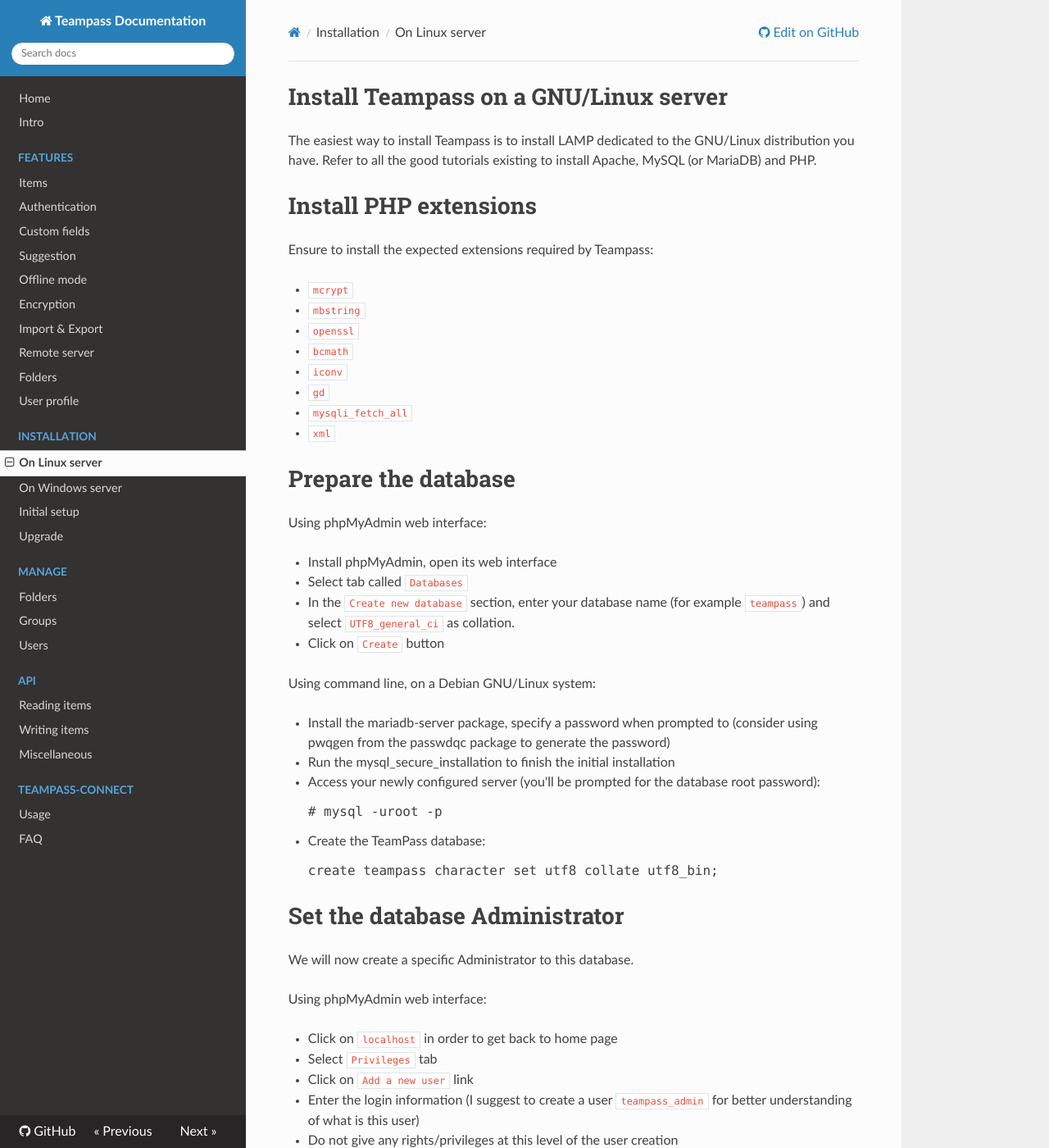
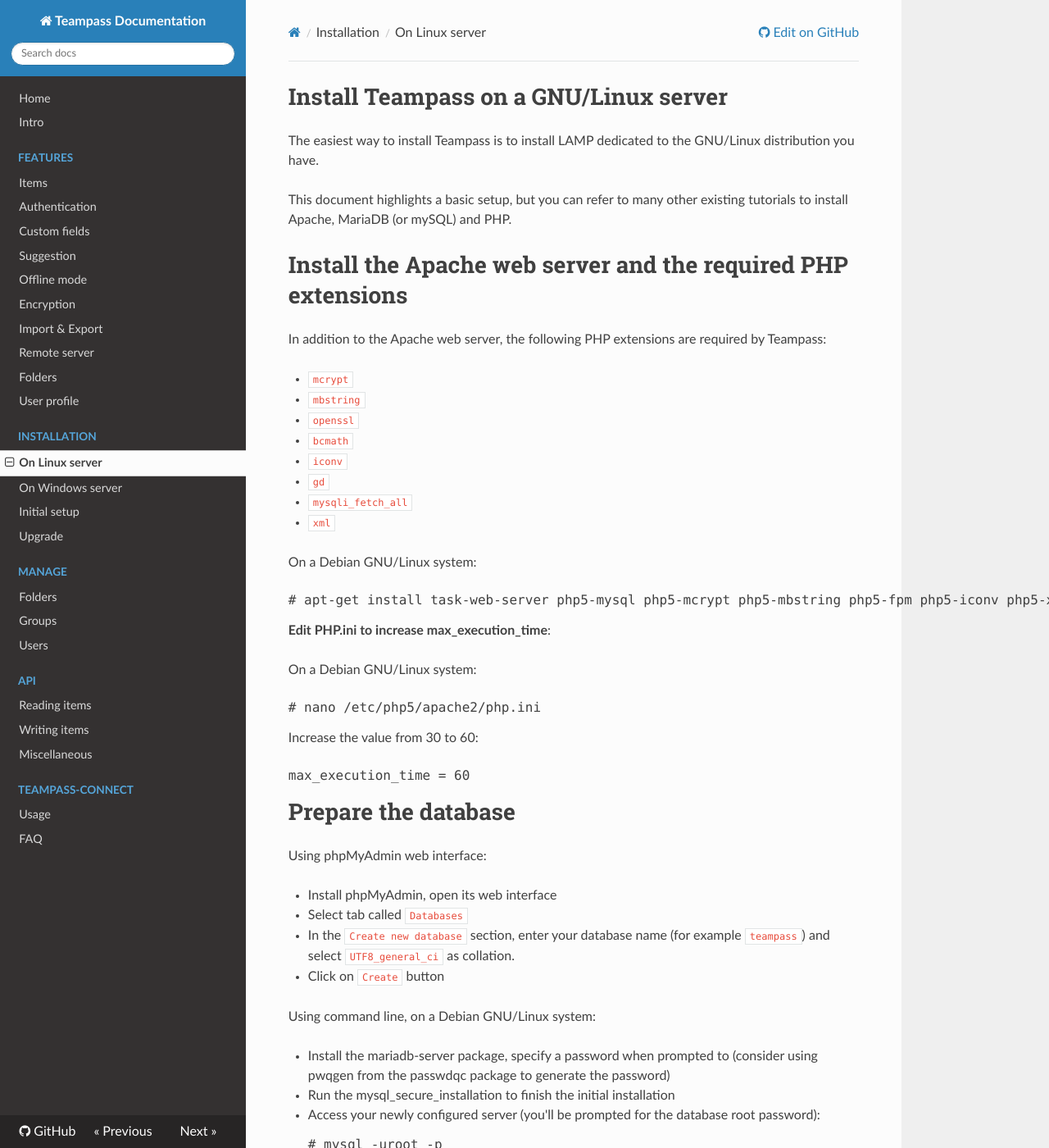
Before and after one commit to nilsteampassnet/teampass_doc, an MkDocs documentation site: the page built from docs/install/install-linux.md, in a window 1280 px wide and 1400 px high. Shown: the whole window at 82% size. Built offline with MkDocs 1.6.1, drawn with Linux system fonts in a browser that asks for light colours; nearby versions of some CDN libraries; old or Windows-style settings are respelled for this version of MkDocs.

Commit message:
Update install-linux.md
Added specific packages list for Debian, php.ini modification

```diff
--- a/docs/install/install-linux.md
+++ b/docs/install/install-linux.md
@@ -1,10 +1,12 @@
 #  Install Teampass on a GNU/Linux server
 
-The easiest way to install Teampass is to install LAMP dedicated to the GNU/Linux distribution you have. Refer to all the good tutorials existing to install Apache, MySQL (or MariaDB) and PHP.
+The easiest way to install Teampass is to install LAMP dedicated to the GNU/Linux distribution you have.
 
-# Install PHP extensions
+This document highlights a basic setup, but you can refer to many other existing tutorials to install Apache, MariaDB (or mySQL) and PHP.
 
-Ensure to install the expected extensions required by Teampass:
+# Install the Apache web server and the required PHP extensions
+
+In addition to the Apache web server, the following PHP extensions are required by Teampass:
 
 * `mcrypt`
 * `mbstring`
@@ -14,6 +16,19 @@ Ensure to install the expected extensions required by Teampass:
 * `gd`
 * `mysqli_fetch_all`
 * `xml`
+
+On a Debian GNU/Linux system:
+
+<pre># apt-get install task-web-server php5-mysql php5-mcrypt php5-mbstring php5-fpm php5-iconv php5-xml php5-gd openssl php5-mysqlnd</pre>
+
+**Edit PHP.ini to increase max_execution_time**:
+
+On a Debian GNU/Linux system:
+<pre># nano /etc/php5/apache2/php.ini</pre>
+
+Increase the value from 30 to 60:
+
+<pre>max_execution_time = 60</pre>
 
 # Prepare the database
 
```
